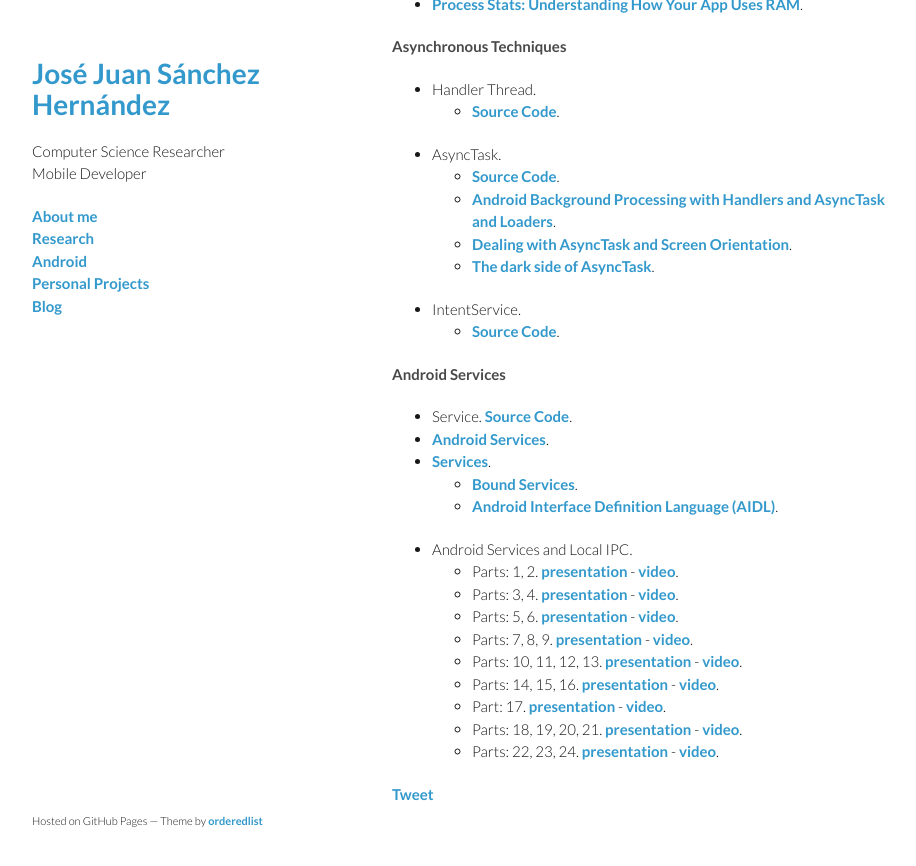
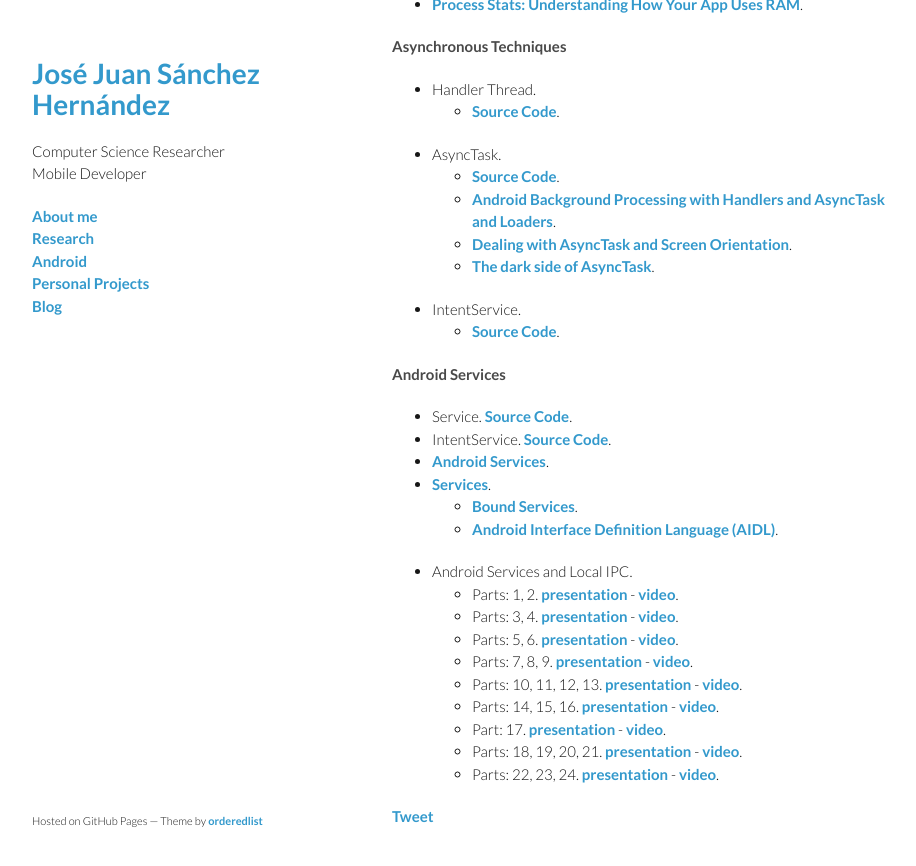
Before and after one commit to josejuansanchez/josejuansanchez.github.io, a Jekyll site: the page built from _posts/2014-03-25-xv-betabeers-almeria.md, in a window 1280 px wide and 900 px high, scrolled down 2310 px. Shown: the top 866 px of the window, without its empty margins (178-1094 px from the left). Built offline with Jekyll 4.4.1, drawn with Linux system fonts in a browser that asks for light colours; comment, search, counter and statistics services are not loaded.

Commit message:
Update 2014-03-25-xv-betabeers-almeria.md

```diff
--- a/_posts/2014-03-25-xv-betabeers-almeria.md
+++ b/_posts/2014-03-25-xv-betabeers-almeria.md
@@ -80,6 +80,7 @@ A continuación podéis encontrar algunos de los recursos que he utilizado para
 
 #### Android Services
 * Service. [Source Code](https://android.googlesource.com/platform/frameworks/base/+/master/core/java/android/app/Service.java).
+* IntentService. [Source Code](https://android.googlesource.com/platform/frameworks/base/+/master/core/java/android/app/IntentService.java).
 * [Android Services](http://www.vogella.com/tutorials/AndroidServices/article.html).
 * [Services](http://developer.android.com/guide/components/services.html).
   * [Bound Services](http://developer.android.com/guide/components/bound-services.html).
```
